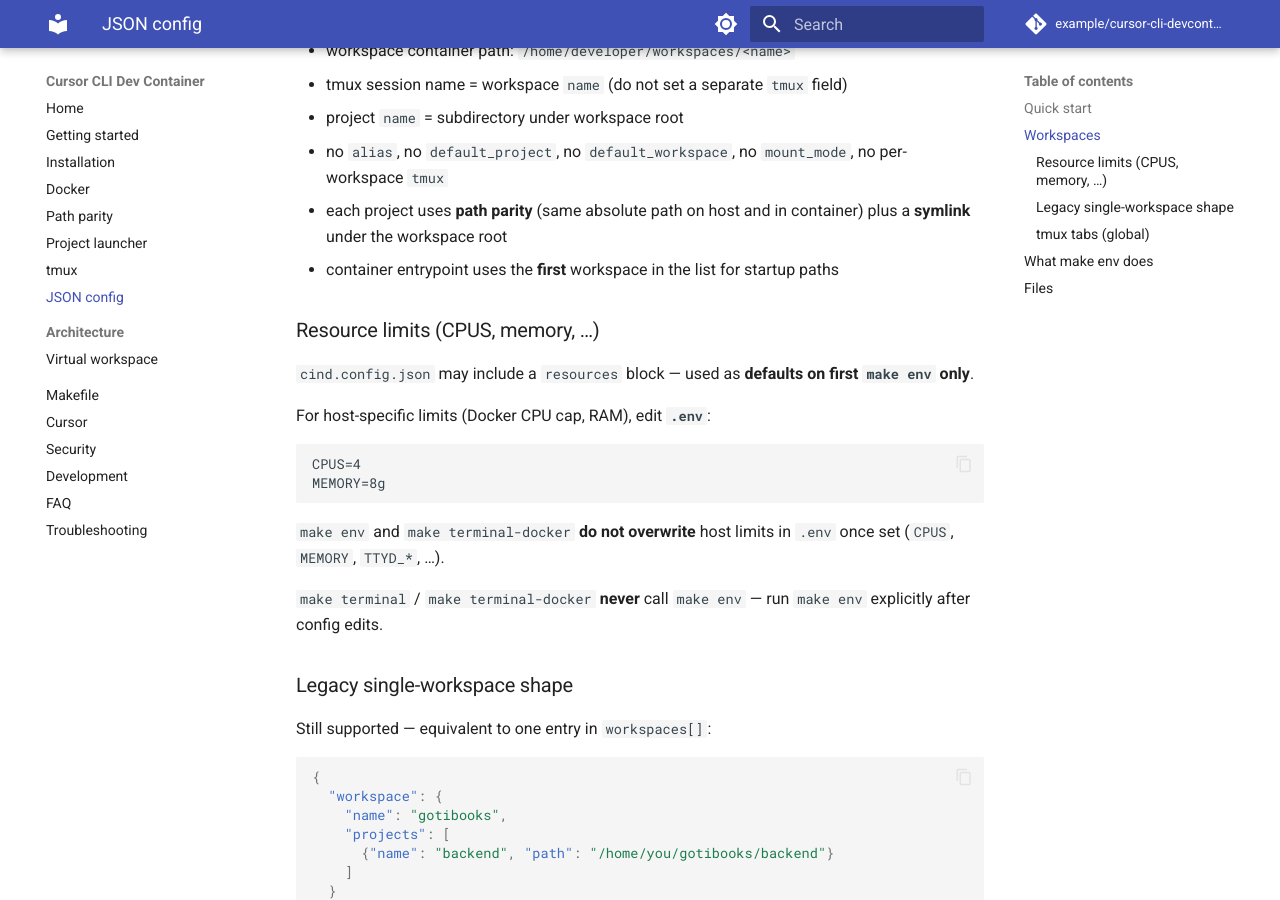
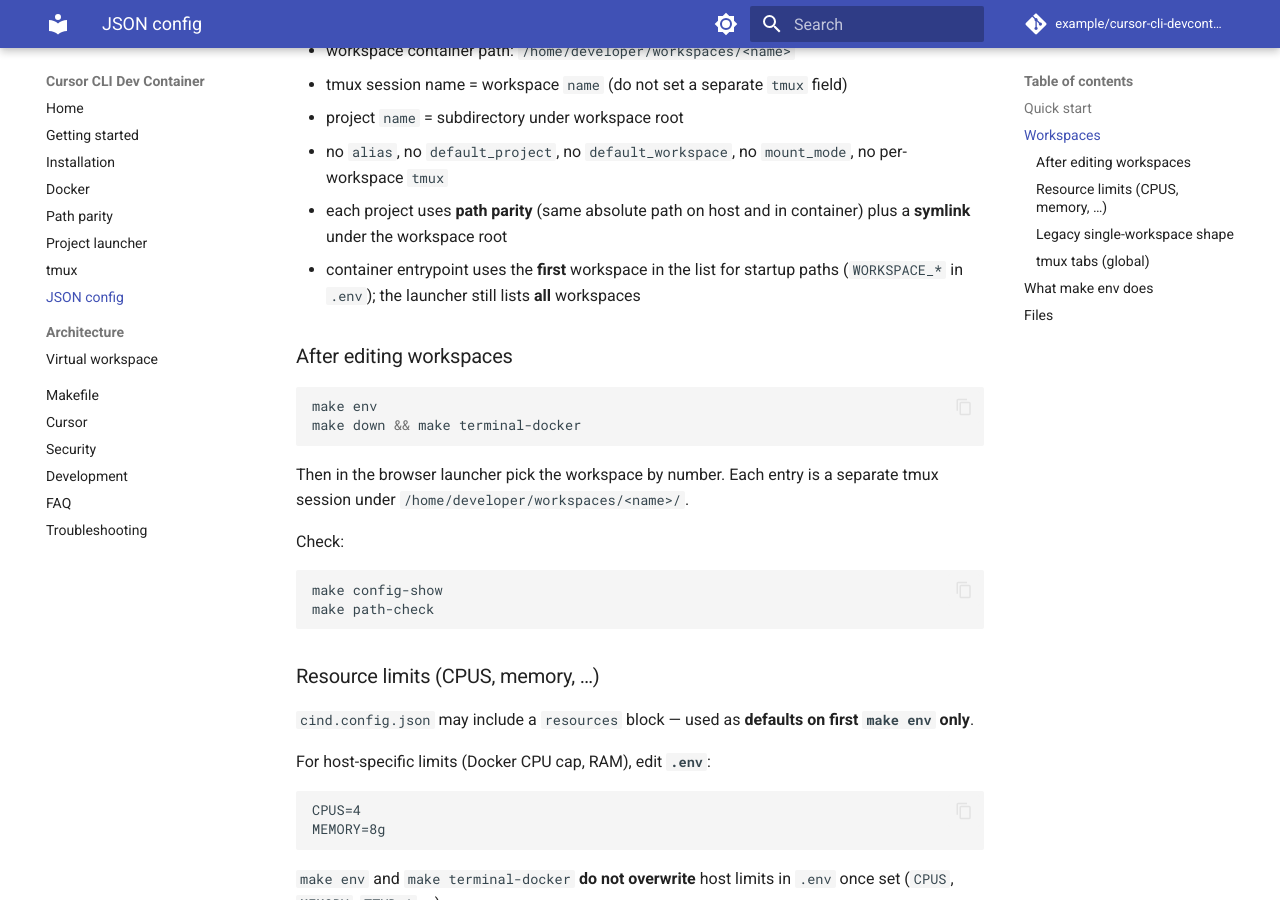
Before and after one commit to aKyther/orcan, an MkDocs documentation site: the page built from docs/config.md, in a window 1280 px wide and 900 px high, scrolled down 1186 px. Built offline with MkDocs 1.6.1 and Material for MkDocs 9.7.7, drawn with Linux system fonts in a browser that asks for light colours; comment, search, counter and statistics services are not loaded.

Commit message:
bug wit tmux sessions

````diff
--- a/docs/config.md
+++ b/docs/config.md
@@ -56,7 +56,23 @@ Rules:
 * project `name` = subdirectory under workspace root
 * no `alias`, no `default_project`, no `default_workspace`, no `mount_mode`, no per-workspace `tmux`
 * each project uses **path parity** (same absolute path on host and in container) plus a **symlink** under the workspace root
-* container entrypoint uses the **first** workspace in the list for startup paths
+* container entrypoint uses the **first** workspace in the list for startup paths (`WORKSPACE_*` in `.env`); the launcher still lists **all** workspaces
+
+### After editing workspaces
+
+```bash
+make env
+make down && make terminal-docker
+```
+
+Then in the browser launcher pick the workspace by number. Each entry is a separate tmux session under `/home/developer/workspaces/<name>/`.
+
+Check:
+
+```bash
+make config-show
+make path-check
+```
 
 ### Resource limits (CPUS, memory, …)
 
````
Also changed, not shown: docs/troubleshooting.md (+15 -0 lines), 4 other files.
